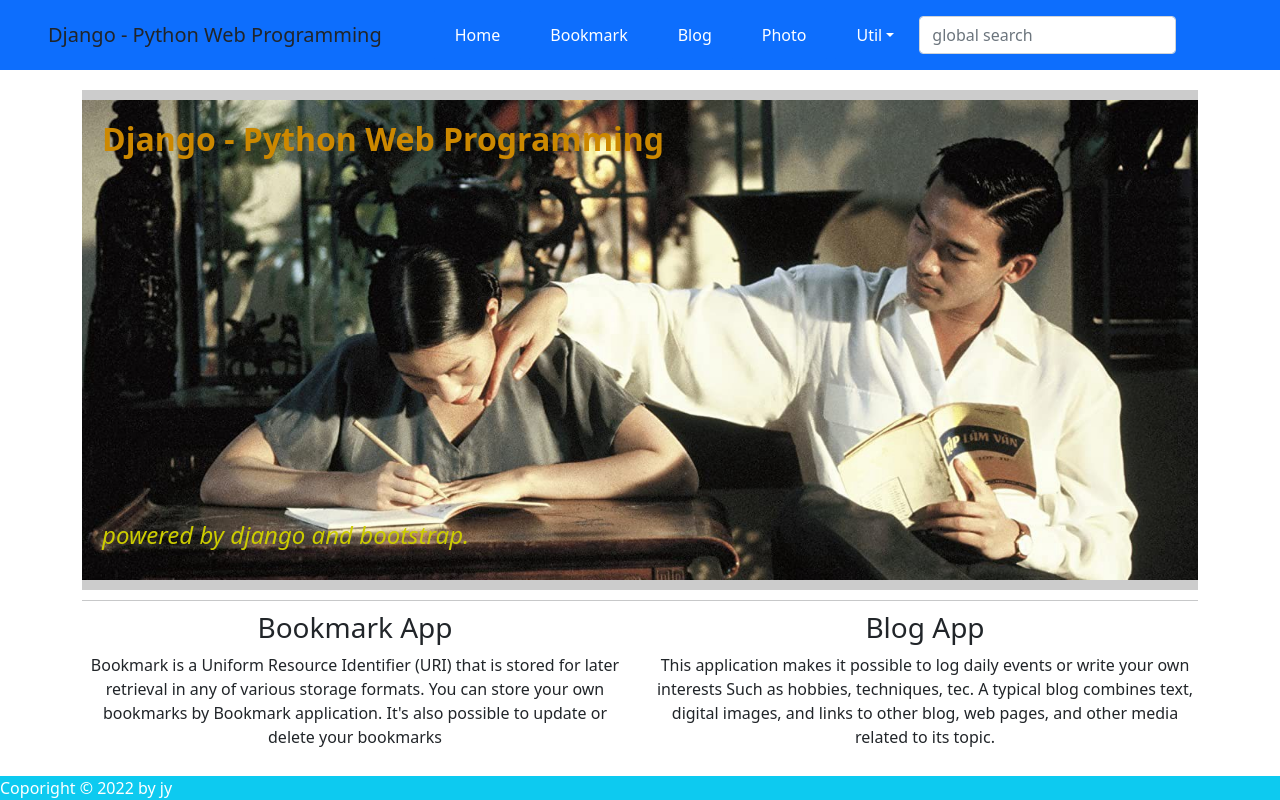
After one commit to EdwardYoungMoon/django_study2-2, a Django app: page / in a window 1280 px wide. The commit adds this page. Run offline with Django 4.2, Linux system fonts and the light colour scheme; some libraries are stand-ins or nearby versions.

Commit message:
homepage

```diff
--- a/ch2/blog/templates/blog/post_archive.html
+++ b/ch2/blog/templates/blog/post_archive.html
@@ -1,3 +1,6 @@
+{% extends 'base.html' %}
+{% block title %}post_arhive.html{% endblock %}
+{% block content %}
 <h1>Post Arichve until {% now "N d, Y" %}</h1>
 <ul>
     {% for date in date_list %}
@@ -17,3 +20,4 @@
         {% endfor %}
     </ul>
 </div>
+{% endblock %}
--- a/ch2/blog/templates/blog/post_archive_day.html
+++ b/ch2/blog/templates/blog/post_archive_day.html
@@ -1,3 +1,6 @@
+{% extends 'base.html' %}
+{% block title %}post_archive_day.html{% endblock %}
+{% block content %}
 <h1>Post Arichve for {{ day|date:'N d, Y' }}</h1>
 
 <div>
@@ -8,3 +11,4 @@
         {% endfor %}
     </ul>
 </div>
+{% endblock %}
--- a/ch2/blog/templates/blog/post_archive_month.html
+++ b/ch2/blog/templates/blog/post_archive_month.html
@@ -1,3 +1,6 @@
+{% extends 'base.html' %}
+{% block title %}post_archive_month.html{% endblock %}
+{% block content %}
 <h1>Post Arichve for {{ month|date:'N, Y' }}</h1>
 
 <div>
@@ -8,3 +11,4 @@
         {% endfor %}
     </ul>
 </div>
+{% endblock %}
--- a/ch2/blog/templates/blog/post_archive_year.html
+++ b/ch2/blog/templates/blog/post_archive_year.html
@@ -1,3 +1,6 @@
+{% extends 'base.html' %}
+{% block title %}post_archive_year.html{% endblock %}
+{% block content %}
 <h1>Post Arichve for {{ year|date:'Y' }}</h1>
 <ul>
     {% for date in date_list %}
@@ -17,3 +20,4 @@
         {% endfor %}
     </ul>
 </div>
+{% endblock %}
--- a/ch2/mysite/urls.py
+++ b/ch2/mysite/urls.py
@@ -1,7 +1,9 @@
 from django.contrib import admin
 from django.urls import path, include
 
-from bookmark.views import BookmarkDV, BookmarkLV
+# from bookmark.views import BookmarkDV, BookmarkLV
+
+from mysite.views import HomeView
 
 urlpatterns = [
     path('admin/', admin.site.urls),
@@ -9,6 +11,8 @@ urlpatterns = [
     path('bookmark/', include('bookmark.urls')),
     path('blog', include('blog.urls')),
 
+    path('', HomeView.as_view(), name='home')
+
     # # class-based views
     # path('bookmark/', BookmarkLV.as_view(), name='index'),
     # path('bookmark/<int:pk>/', BookmarkDV.as_view(), name='detail'),
--- /dev/null
+++ b/ch2/mysite/views.py
@@ -0,0 +1,4 @@
+from django.views.generic import TemplateView
+
+class HomeView(TemplateView):
+    template_name = 'home.html'
--- /dev/null
+++ b/ch2/templates/base.html
@@ -0,0 +1,62 @@
+<!DOCTYPE html>
+<html lang="ko">
+<head>
+    <meta charset="UTF-8">
+    <meta http-equiv="X-UA-Compatible" content="IE=edge">
+    <meta name="viewport" content="width=device-width, initial-scale=1.0">
+
+    <title>{% block title %}Django Wdb Programming{% endblock %}</title>
+
+    <link href="https://cdn.jsdelivr.net/npm/bootstrap@5.1.3/dist/css/bootstrap.min.css" rel="stylesheet" integrity="sha384-1BmE4kWBq78iYhFldvKuhfTAU6auU8tT94WrHftjDbrCEXSU1oBoqyl2QvZ6jIW3" crossorigin="anonymous">
+
+    {% block extra-style %}{% endblock %}
+</head>
+
+<body style="padding-top: 90px;">
+
+<nav class="navbar navbar-expand-lg navbar-dar bg-primary fixed-top">
+    <span class="navbar-brand mx-5 mb-0 font-weight-bold font-italic">Django - Python Web Programming</span>
+    <button class="navbar-toggler" type="button" data-toggle="collapse"
+    data-target="#navbarSupportedContent">
+    <span class="navbar-toggler-icon"></span></button>
+
+    <div class="collapse navbar-collapse" id="navbarSupportedContent">
+        <ul class="navbar-nav mr-auto">
+            <li class="nav-item mx-1 btn btn-primary">
+                <a class="nav-link text-white" href="{% url 'home' %}">Home</a></li>
+            <li class="nav-item mx-1 btn btn-primary">
+                <a class="nav-link text-white" href="{% url 'bookmark:index' %}">Bookmark</a></li>
+            <li class="nav-item mx-1 btn btn-primary">
+                <a class="nav-link text-white" href="{% url 'blog:index' %}">Blog</a></li>
+            <li class="nav-item mx-1 btn btn-primary">
+                <a class="nav-link text-white" href="">Photo</a></li>
+            <li class="nav-item dropdown mx-1 btn btn-primary">
+                <a class="nav-link dropdown-toggle text-white" href="#" data-toggle="dropdown">Util</a>
+                <div class="dropdown-menu">
+                    <a class="dropdown-item" href="{% url 'admin:index' %}">Admin</a>
+                <div class="dropdown-divider"></div>
+                <a class="dropdown-item" href="{% url 'blog:post_archive' %}">Archive</a>
+                <a class="dropdown-item" href="">Search</a>
+            </div>
+        </li>
+        </ul>
+
+        <form class="form-inline my-2" action="" method="post"> {% csrf_token %}
+            <input class="form-control mr-sm-2" type="search" placeholder="global search" name="search_word"></form>
+    </div>
+</nav>
+
+<div class="container">
+    {% block content %}{% endblock %}
+</div>
+
+{% block footer %}{% endblock %}
+
+<script src="https://cdn.jsdelivr.net/npm/bootstrap@5.1.3/dist/js/bootstrap.bundle.min.js" integrity="sha384-ka7Sk0Gln4gmtz2MlQnikT1wXgYsOg+OMhuP+IlRH9sENBO0LRn5q+8nbTov4+1p" crossorigin="anonymous"></script>
+<script src="https://cdn.jsdelivr.net/npm/@popperjs/core@2.10.2/dist/umd/popper.min.js" integrity="sha384-7+zCNj/IqJ95wo16oMtfsKbZ9ccEh31eOz1HGyDuCQ6wgnyJNSYdrPa03rtR1zdB" crossorigin="anonymous"></script>
+<script src="https://cdn.jsdelivr.net/npm/bootstrap@5.1.3/dist/js/bootstrap.min.js" integrity="sha384-QJHtvGhmr9XOIpI6YVutG+2QOK9T+ZnN4kzFN1RtK3zEFEIsxhlmWl5/YESvpZ13" crossorigin="anonymous"></script>
+
+{% block extra-script %}{% endblock %}
+
+</body>
+</html>
--- /dev/null
+++ b/ch2/templates/home.html
@@ -0,0 +1,66 @@
+{% extends 'base.html' %}
+
+{% load static %}
+
+{% block title %}home.html{% endblock %}
+
+{% block extra-style %}
+<style type="text/css">
+.home-image {
+    background-image: url("{% static 'img/green_papaya.jpeg' %}");
+    background-repeat: no-repeat;
+    background-position: center;
+    background-size: 100%;
+    height: 500px;
+    border-top: 10px solid #ccc;
+    border-bottom: 10px solid #ccc;
+    padding: 20px 0 0 20px;
+}
+.title {
+    color: #c80;
+    font-weight: bold;
+}
+.powered{
+    position: relative;
+    top: 77%;
+    color: #cc0;
+    font-style: italic;
+}
+</style>
+{% endblock %}
+
+{% block content %}
+<div class="home-image">
+    <h2 class="title">Django - Python Web Programming</h2>
+    <h4 class="powered"><i class="fas fa-arrow-circle-right"></i> powered by django and bootstrap.</h4>
+</div>
+
+<hr style="margin: 10px 0;">
+
+<div class="row text-center">
+    <div class="col-sm-6">
+        <h3>Bookmark App</h3>
+        <p>Bookmark is a Uniform Resource Identifier (URI)
+            that is stored for later retrieval in any of various storage formats.
+            You can store your own bookmarks by Bookmark application.
+            It's also possible to update or delete your bookmarks
+        </p>
+    </div>
+    <div class="col-sm-6">
+        <h3>Blog App</h3>
+        <p>
+            This application makes it possible to log daily events or write your own interests
+            Such as hobbies, techniques, tec. A typical blog combines text, digital images, and links to other
+            blog, web pages, and other media related to its topic.
+        </p>
+    </div>
+</div>
+
+{% endblock %}
+
+
+{% block footer %}
+<footer class='fixed-bottom bg-info'>
+    <div class="text-white font-italic text-right mr-5">Coporight &copy; 2022 by jy</div>
+</footer>
+{% endblock %}
```
Also changed, not shown: ch2/blog/templates/blog/post_all.html (+7 -0 lines), ch2/blog/templates/blog/post_detail.html (+7 -0 lines), ch2/bookmark/templates/bookmark/bookmark_detail.html (+7 -11 lines), ch2/bookmark/templates/bookmark/bookmark_list.html (+9 -12 lines), ch2/db.sqlite3, ch2/static/img/green_papaya.jpeg (added).
